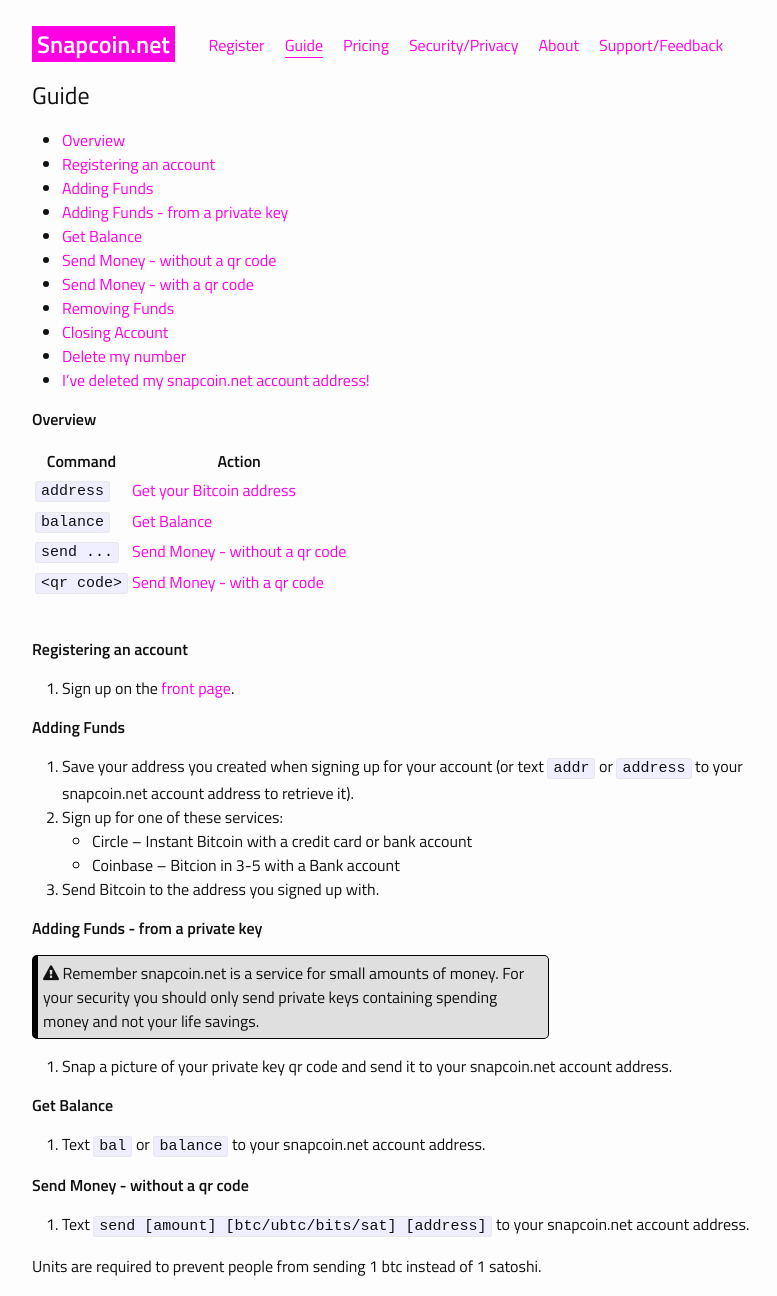
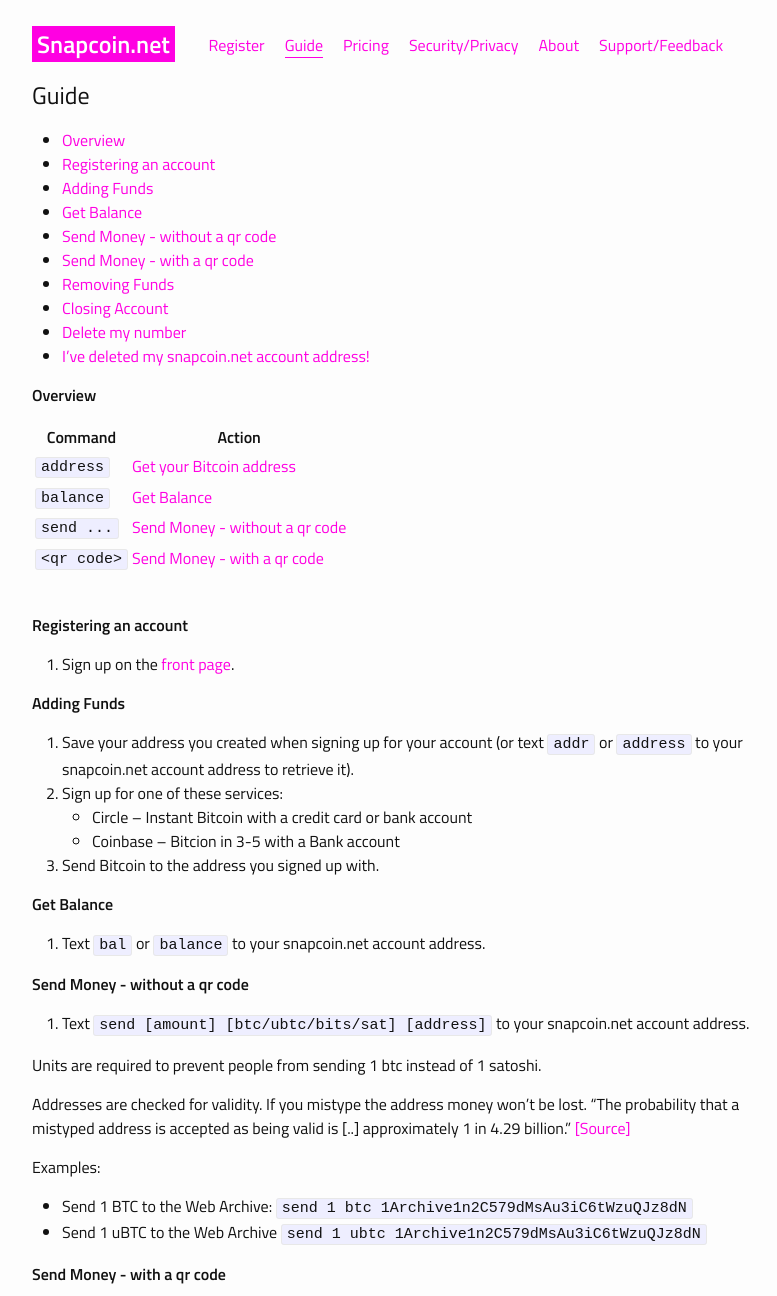
Before and after one commit to andychase/snapcoin, a Jekyll site: the page built from guide.md, in a window 1280 px wide and 1400 px high, cut to the strip 104-1400 px from the top of the window. Shown: the whole strip, without its empty margins (238-1015 px from the left). Built offline with Jekyll 4.4.1, drawn with Linux system fonts in a browser that asks for light colours; nearby versions of some CDN libraries; a script that is not in the unit is left out.

Commit message:
Remove private key functionality

```diff
--- a/guide.md
+++ b/guide.md
@@ -37,19 +37,6 @@
     * Circle -- Instant Bitcoin with a credit card or bank account
     * Coinbase -- Bitcion in 3-5 with a Bank account
 3. Send Bitcoin to the address you signed up with.
-
-Adding Funds - from a private key
----------------------------------
-
-<i class="fa fa-exclamation-triangle"></i>
-Remember snapcoin.net is a service for small amounts of money.
-For your security you should only send private keys
-containing spending money and not your life savings.
-{:.warning}
-
-
-1. Snap a picture of your private key qr code
-   and send it to your snapcoin.net account address.
 
 Get Balance
 -----------
```
